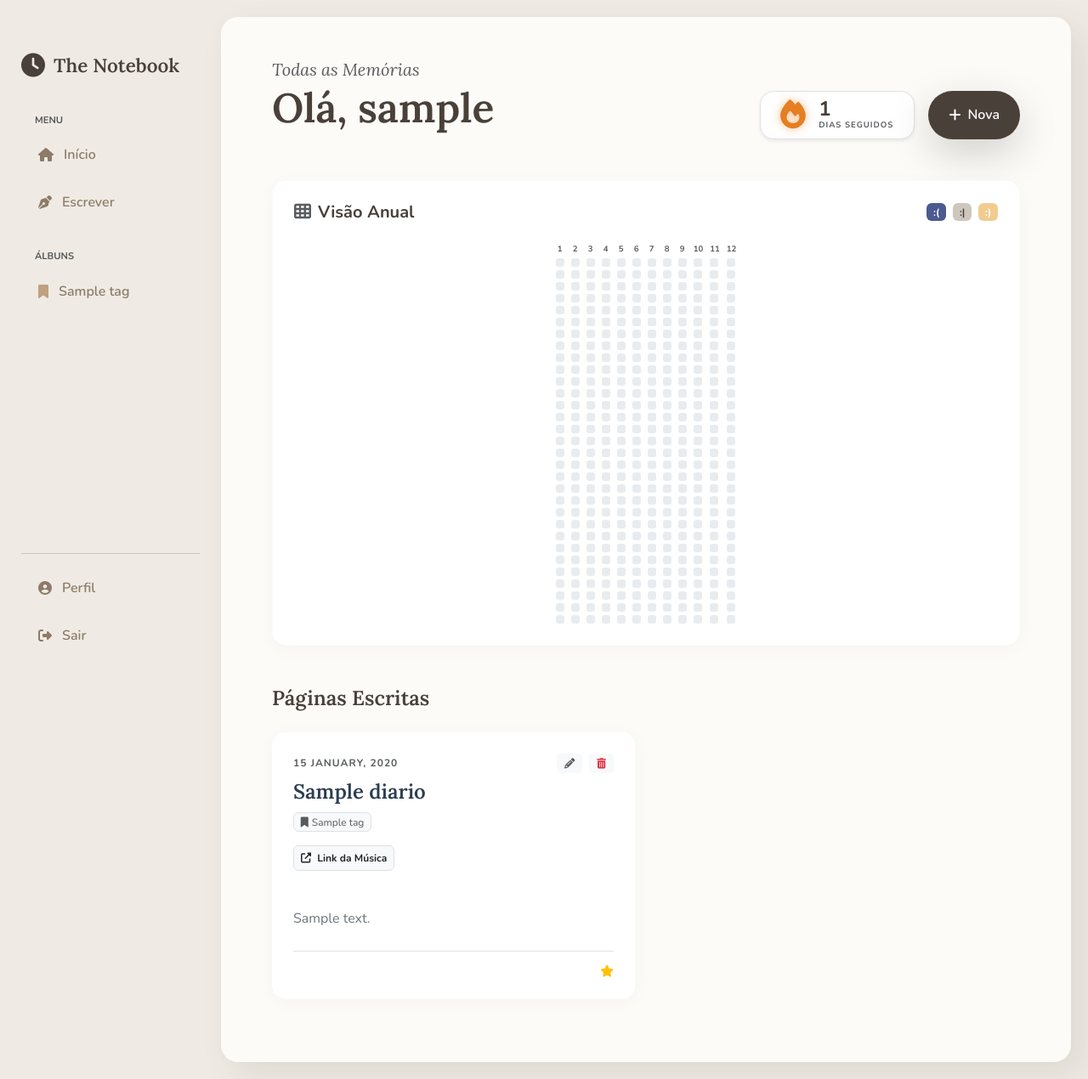
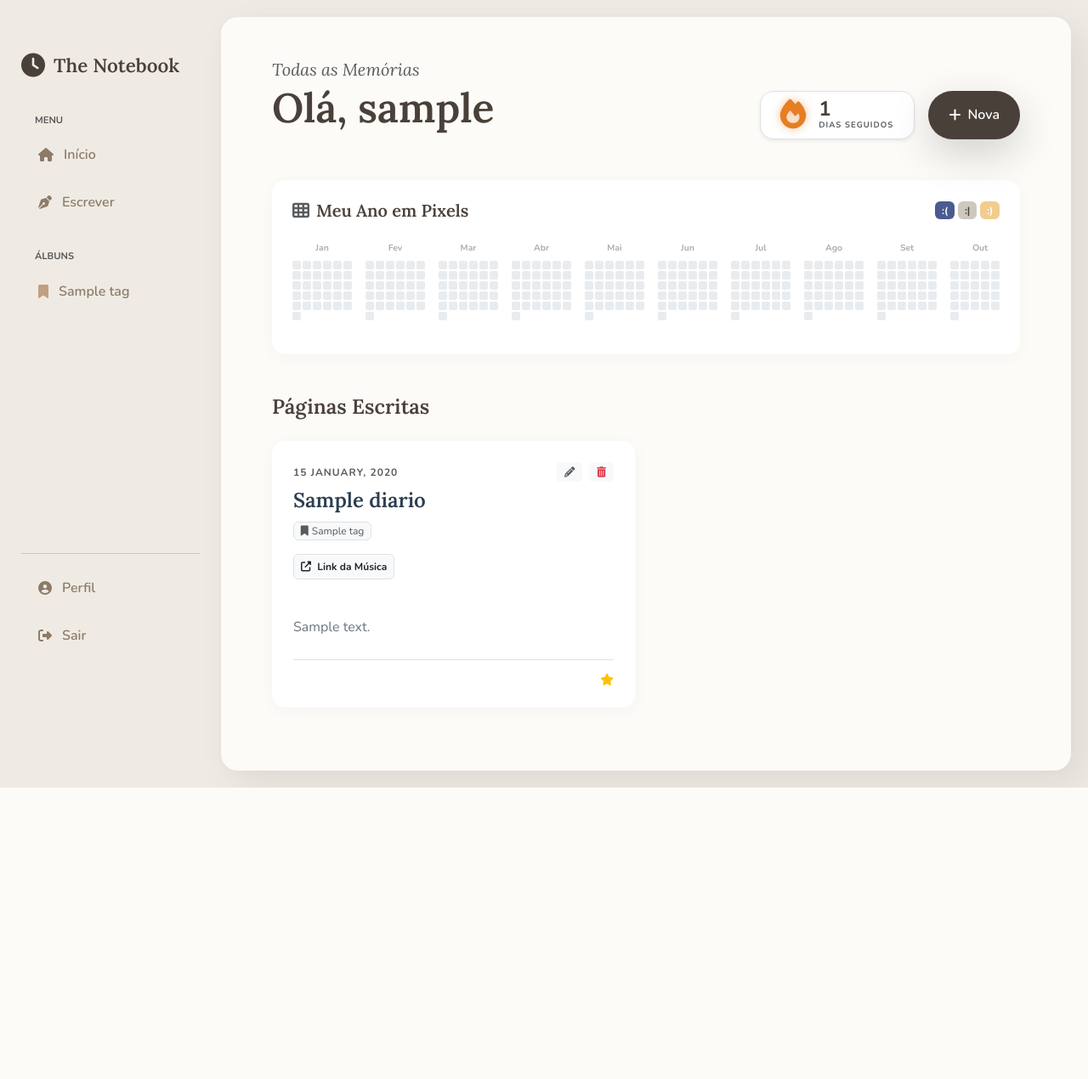
Before and after one commit to duda-mm/Mood-Calendar, a Flask app: page /dashboard in a window 1280 px wide. Shown: the whole page at 85% size. After the commit the page ends 927 px from the top, so only its background shows below. Run offline with Flask 3, Linux system fonts and the light colour scheme; a user stored in the database is signed in; tables that the repository leaves empty hold one stand-in row (values such as "Sample post").

Commit message:
adição de algumas animações

```diff
--- a/app.py
+++ b/app.py
@@ -22,6 +22,8 @@ class User(UserMixin, db.Model):
     id = db.Column(db.Integer, primary_key=True)
     username = db.Column(db.String(50), unique=True, nullable=False)
     email = db.Column(db.String(120), unique=True, nullable=False)
+
+    # AQUI ESTÁ O NOME CORRETO DA COLUNA: password_hash
     password_hash = db.Column(db.String(256), nullable=False)
 
     # NOVOS CAMPOS GAMIFICAÇÃO
@@ -34,6 +36,7 @@ class User(UserMixin, db.Model):
 
     def set_password(self, password):
         self.password_hash = generate_password_hash(password)
+
     def check_password(self, password):
         return check_password_hash(self.password_hash, password)
 
@@ -93,12 +96,8 @@ def dashboard():
 @login_required
 def adicionar():
     if request.method == 'POST':
-        # Converte a data do form
         data_form = datetime.strptime(request.form['data'], '%Y-%m-%d').date()
 
-        # ---------------------------------------------------------
-        # 🛑 VERIFICAÇÃO DE DATA DUPLICADA (CÓDIGO NOVO AQUI)
-        # ---------------------------------------------------------
         memoria_existente = Diario.query.filter_by(
             user_id=current_user.id,
             data_registro=data_form
@@ -107,9 +106,7 @@ def adicionar():
         if memoria_existente:
             flash('Você já escreveu uma memória para este dia! Tente editar a existente no Início.', 'danger')
             return redirect(url_for('adicionar'))
-        # ---------------------------------------------------------
 
-        # --- LÓGICA DA OFENSIVA (DUOLINGO STYLE) ---
         hoje = date.today()
         ontem = hoje - timedelta(days=1)
 
@@ -122,7 +119,6 @@ def adicionar():
             current_user.last_post_date = hoje
             current_user.xp_total = (current_user.xp_total or 0) + 10
 
-        # --- LÓGICA DE TAGS E SALVAMENTO ---
         tag_id_final = None
         if request.form.get('nova_tag'):
             nova_tag = Tag(nome=request.form.get('nova_tag'), user_id=current_user.id)
@@ -156,10 +152,8 @@ def editar(id):
     entrada = Diario.query.get_or_404(id)
     if entrada.user_id != current_user.id: return redirect('/')
     if request.method == 'POST':
-        # Aqui não precisamos verificar duplicidade da mesma forma,
-        # pois o usuário pode estar mantendo a mesma data da própria entrada que está editando.
         entrada.data_registro = datetime.strptime(request.form['data'], '%Y-%m-%d').date()
-        entrada.titulo = request.form.get('titulo') # Atualiza título
+        entrada.titulo = request.form.get('titulo')
         entrada.descricao = request.form['descricao']
         entrada.nota_dia = int(request.form['nota'])
         entrada.humor_cor = request.form['humor_cor']
@@ -198,13 +192,26 @@ def perfil():
         except: flash('Nome de usuário já existe.', 'danger')
     return render_template('profile.html')
 
+# --- ROTA DE LOGIN CORRIGIDA ---
 @app.route('/login', methods=['GET', 'POST'])
 def login():
+    if current_user.is_authenticated:
+        return redirect(url_for('dashboard'))
+
     if request.method == 'POST':
-        user = User.query.filter_by(username=request.form['username']).first()
-        if user and user.check_password(request.form['password']):
-            login_user(user); return redirect('/dashboard')
-        flash('Usuário ou senha incorretos.', 'danger')
+        email_informado = request.form.get('email')
+        senha_informada = request.form.get('senha') # Vem do HTML name="senha"
+
+        usuario = User.query.filter_by(email=email_informado).first()
+
+        # CORREÇÃO APLICADA: usamos 'usuario.password_hash'
+        if usuario and check_password_hash(usuario.password_hash, senha_informada):
+            login_user(usuario)
+            flash('Login realizado com sucesso!', 'success')
+            return redirect(url_for('dashboard'))
+        else:
+            flash('Email ou senha incorretos.', 'danger')
+
     return render_template('login.html')
 
 @app.route('/cadastro', methods=['GET', 'POST'])
--- a/templates/base.html
+++ b/templates/base.html
@@ -11,127 +11,94 @@
 
     <style>
         :root {
-            /* --- CORES BASE DO LAYOUT --- */
             --bg-mesa: #efebe4;
             --bg-papel: #fdfbf7;
             --text-main: #4A403A;
             --text-muted: #8D7B68;
             --accent: #C0A080;
             --sidebar-width: 260px;
-
-            /* --- PALETA BASEADA NA IMAGEM (Gradiente Índigo -> Coral) --- */
-
-            /* 1. Muito Feliz: Ouro Suave (Complementa o rosa do 'Satisfeito') */
             --mood-muito-feliz: #F2CC8F;
-
-            /* 2. Satisfeito/Produtivo: Vermelho Framboesa (O tom da direita da imagem) */
             --mood-satisfeito: #D95D6A;
-
-            /* 3. Mediano: Bege Areia (O centro da imagem, mantido neutro) */
             --mood-mediano: #CDC7BE;
-
-            /* 4. Ansioso/Pensativo: Coral Salmão (O tom laranja da imagem) */
             --mood-ansioso: #FB9F78;
-
-            /* 5. Cansado/Doente: Azul Pervinca (O tom azul claro da imagem) */
             --mood-doente: #8875a6;
-
-            /* 6. Triste: Índigo Profundo (O tom roxo escuro da esquerda da imagem) */
             --mood-triste: #4b5b90;
-
-            /* Cor padrão para dias vazios */
             --mood-vazio: #E9ECEF;
         }
 
         body { background-color: var(--bg-mesa); color: var(--text-main); font-family: 'Nunito', sans-serif; overflow-x: hidden; }
 
-        /* CONFIGURAÇÃO DA PÁGINA (PAPEL) */
         .page-transition {
-            animation: turnPage 1.0s cubic-bezier(0.2, 0.8, 0.2, 1) forwards;
+            animation: turnPage 0.8s cubic-bezier(0.2, 0.8, 0.2, 1) forwards;
             background: var(--bg-papel);
             min-height: 95vh;
-            /* Margem esquerda padrão (para quando tem sidebar) */
             margin: 20px 20px 20px var(--sidebar-width);
             border-radius: 20px;
             box-shadow: -2px 0 15px rgba(0,0,0,0.02), 15px 15px 40px rgba(74, 64, 58, 0.1);
             padding: 50px 60px;
+            position: relative;
+            z-index: 1;
         }
+        .full-center { margin: 0 !important; padding: 0 !important; background: transparent !important; box-shadow: none !important; min-height: 100vh; }
+        @keyframes turnPage { 0% { opacity: 0; transform: translateY(20px); } 100% { opacity: 1; transform: translateY(0); } }
 
-        /* CONFIGURAÇÃO PARA TELA CHEIA (LOGIN/CADASTRO) */
-        /* Essa classe remove a margem lateral e o fundo de papel */
-        .full-center {
-            margin: 0 !important;
-            padding: 0 !important;
-            background: transparent !important;
-            box-shadow: none !important;
-            min-height: 100vh;
-        }
-
-        @keyframes turnPage {
-            0% { opacity: 0; transform: translateY(20px); }
-            100% { opacity: 1; transform: translateY(0); }
-        }
-
-        .sidebar { width: var(--sidebar-width); height: 100vh; position: fixed; padding: 40px 25px; display: flex; flex-direction: column; z-index: 100; }
-
+        .sidebar { width: var(--sidebar-width); height: 100vh; position: fixed; padding: 40px 25px; display: flex; flex-direction: column; z-index: 100; transition: filter 0.8s ease, opacity 0.8s ease; }
         .brand { font-family: 'Lora', serif; font-size: 1.4rem; font-weight: 700; color: var(--text-main); margin-bottom: 40px; display: flex; align-items: center; gap: 10px; }
 
-        .nav-link { color: var(--text-muted); font-weight: 600; padding: 12px 20px; border-radius: 12px; transition: 0.3s; margin-bottom: 8px; display: flex; align-items: center; gap: 12px; }
+        .nav-link { color: var(--text-muted); font-weight: 600; padding: 12px 20px; border-radius: 12px; transition: 0.3s; margin-bottom: 8px; display: flex; align-items: center; gap: 12px; position: relative; overflow: hidden; }
         .nav-link:hover { background-color: rgba(255,255,255,0.6); color: var(--text-main); transform: translateX(5px); }
         .nav-link.active { background-color: white; color: var(--accent); box-shadow: 0 4px 15px rgba(0,0,0,0.05); }
 
-        .custom-card { background: white; border-radius: 16px; padding: 25px; border: 1px solid rgba(0,0,0,0.02); box-shadow: 0 4px 20px rgba(0,0,0,0.03); opacity: 0; animation: fadeInUp 0.8s forwards; }
-        .btn-custom { background-color: var(--text-main); color: white; border-radius: 30px; padding: 10px 30px; border: none; font-weight: 600; transition: 0.3s; }
-        .btn-custom:hover { background-color: var(--accent); transform: translateY(-2px); }
-        .form-control:focus { background-color: white; border-color: var(--accent); box-shadow: none; }
+        /* CARDS SEM ZOOM */
+        .custom-card {
+            background: white; border-radius: 16px; padding: 25px; border: 1px solid rgba(0,0,0,0.02); box-shadow: 0 4px 20px rgba(0,0,0,0.03);
+            transition: box-shadow 0.3s ease, transform 0.3s ease;
+        }
+        .custom-card:hover { transform: translateY(-3px); box-shadow: 0 8px 25px rgba(0,0,0,0.06); }
 
-        @keyframes fadeInUp { from { opacity: 0; transform: translateY(30px); } to { opacity: 1; transform: translateY(0); } }
+        .btn-custom { background-color: var(--text-main); color: white; border-radius: 30px; border: none; font-weight: 600; transition: 0.3s; position: relative; overflow: hidden; }
+        .btn-custom:hover { background-color: var(--accent); transform: translateY(-2px); color: white; }
 
-        /* Classes de Humor (Mapeiam as variáveis do :root) */
-        .bg-muito-feliz { background-color: var(--mood-muito-feliz) !important; color: white; }
-        .bg-satisfeito { background-color: var(--mood-satisfeito) !important; color: white; }
+        /* RIPPLE EFFECT */
+        .ripple { position: absolute; border-radius: 50%; background: rgba(255, 255, 255, 0.4); transform: scale(0); animation: ripple-anim 0.6s linear; pointer-events: none; }
+        @keyframes ripple-anim { to { transform: scale(4); opacity: 0; } }
+
+        /* --- ZEN MODE (Blur CORRETO) --- */
+        /* Apenas sidebar e elementos marcados com blur-target ficam embaçados */
+        body.zen-mode .sidebar { filter: blur(8px); opacity: 0.2; pointer-events: none; }
+        body.zen-mode .blur-target { filter: blur(5px); opacity: 0.3; transition: all 0.8s ease; }
+
+        /* Textarea NUNCA borra */
+        textarea:focus { box-shadow: 0 0 0 4px rgba(192, 160, 128, 0.15); border-color: var(--accent); outline: none; }
+
+        .bg-muito-feliz { background-color: var(--mood-muito-feliz) !important; color: #fff; }
+        .bg-satisfeito { background-color: var(--mood-satisfeito) !important; color: #fff; }
         .bg-mediano { background-color: var(--mood-mediano) !important; color: var(--text-main); }
-        .bg-doente { background-color: var(--mood-doente) !important; color: white; }
-        .bg-ansioso { background-color: var(--mood-ansioso) !important; color: white; }
-        .bg-triste { background-color: var(--mood-triste) !important; color: white; }
+        .bg-ansioso { background-color: var(--mood-ansioso) !important; color: #fff; }
+        .bg-triste { background-color: var(--mood-triste) !important; color: #fff; }
 
-        @keyframes pulseFire {
-            0% { transform: scale(1); }
-            50% { transform: scale(1.1); }
-            100% { transform: scale(1); }
-        }
-        .animate-pulse {
-            animation: pulseFire 2s infinite ease-in-out;
-        }
+        .animate-pulse { animation: pulse 2s infinite; }
+        @keyframes pulse { 0% { transform: scale(1); } 50% { transform: scale(1.1); } 100% { transform: scale(1); } }
     </style>
 </head>
 <body>
-
     {% if current_user.is_authenticated and request.path != '/login' and request.path != '/cadastrar' %}
     <nav class="sidebar">
-        <div class="brand">
-            <i class="fas fa-clock fa-lg"></i>
-            The Notebook
-        </div>
-
+        <div class="brand"><i class="fas fa-clock fa-lg"></i> The Notebook</div>
         <div class="nav flex-column h-100">
             <small class="text-uppercase text-muted fw-bold mb-2 ms-3" style="font-size: 0.7rem;">Menu</small>
             <a href="/dashboard" class="nav-link"><i class="fas fa-home"></i> Início</a>
             <a href="/adicionar" class="nav-link"><i class="fas fa-pen-nib"></i> Escrever</a>
-
             <small class="text-uppercase text-muted fw-bold mb-2 ms-3 mt-4" style="font-size: 0.7rem;">Álbuns</small>
             <div style="max-height: 40vh; overflow-y: auto;">
                 {% if sidebar_tags %}
                     {% for tag in sidebar_tags %}
-                        <a href="/dashboard?tag_id={{ tag.id }}" class="nav-link">
-                            <i class="fas fa-bookmark" style="color: var(--accent);"></i> {{ tag.nome }}
-                        </a>
+                        <a href="/dashboard?tag_id={{ tag.id }}" class="nav-link"><i class="fas fa-bookmark" style="color: var(--accent);"></i> {{ tag.nome }}</a>
                     {% endfor %}
                 {% else %}
                     <span class="ms-3 small text-muted fst-italic">Vazio...</span>
                 {% endif %}
             </div>
-
             <div class="mt-auto">
                 <hr class="text-muted opacity-25">
                 <a href="/perfil" class="nav-link"><i class="fas fa-user-circle"></i> Perfil</a>
@@ -151,7 +118,6 @@
                 </div>
             {% endif %}
         {% endwith %}
-
         {% block conteudo %}{% endblock %}
     </div>
 
@@ -160,11 +126,29 @@
         var tooltipTriggerList = [].slice.call(document.querySelectorAll('[data-bs-toggle="tooltip"]'))
         var tooltipList = tooltipTriggerList.map(function (tooltipTriggerEl) { return new bootstrap.Tooltip(tooltipTriggerEl) })
 
-        document.addEventListener("DOMContentLoaded", function() {
-            const elements = document.querySelectorAll('.custom-card');
-            elements.forEach((el, index) => {
-                el.style.animationDelay = `${index * 0.1}s`;
-            });
+        /* Ripple (Efeito Água) */
+        document.addEventListener('click', function (e) {
+            const target = e.target.closest('.btn-custom') || e.target.closest('.nav-link');
+            if (target) {
+                const circle = document.createElement('span');
+                const diameter = Math.max(target.clientWidth, target.clientHeight);
+                const radius = diameter / 2;
+                const rect = target.getBoundingClientRect();
+                circle.style.width = circle.style.height = `${diameter}px`;
+                circle.style.left = `${e.clientX - rect.left - radius}px`;
+                circle.style.top = `${e.clientY - rect.top - radius}px`;
+                circle.classList.add('ripple');
+                const oldRipple = target.querySelector('.ripple');
+                if (oldRipple) oldRipple.remove();
+                target.appendChild(circle);
+            }
+        });
+
+        /* Zen Mode (Ativa o blur apenas quando foca no textarea) */
+        const inputs = document.querySelectorAll('textarea');
+        inputs.forEach(input => {
+            input.addEventListener('focus', () => document.body.classList.add('zen-mode'));
+            input.addEventListener('blur', () => document.body.classList.remove('zen-mode'));
         });
     </script>
 </body>
--- a/templates/dashboard.html
+++ b/templates/dashboard.html
@@ -1,7 +1,7 @@
 {% extends "base.html" %}
 {% block conteudo %}
 
-<div class="d-flex flex-column flex-md-row justify-content-between align-items-end mb-5 gap-3">
+<div class="d-flex flex-column flex-md-row justify-content-between align-items-end mb-5 gap-3 blur-target">
     <div>
         <h5 class="text-muted mb-1 fst-italic" style="font-family: 'Lora', serif;">{{ filtro_nome if filtro_nome else 'Minhas Memórias' }}</h5>
         <h1 class="fw-bold display-5" style="color: var(--text-main); font-family: 'Lora', serif;">
@@ -30,49 +30,56 @@
     </div>
 </div>
 
-<div class="custom-card mb-5">
+<div class="custom-card mb-5 p-4 border-0 blur-target">
     <div class="d-flex justify-content-between align-items-center mb-4">
-        <h5 class="fw-bold m-0"><i class="fas fa-th me-2 text-muted"></i>Visão Anual</h5>
-        <div class="d-flex gap-2">
+        <h5 class="fw-bold m-0" style="font-family: 'Lora', serif;"><i class="fas fa-th me-2 text-muted"></i>Meu Ano em Pixels</h5>
+        <div class="d-flex gap-1">
             <span class="badge bg-triste" title="Triste">:(</span>
             <span class="badge bg-mediano" title="Mediano">:|</span>
             <span class="badge bg-muito-feliz" title="Muito Feliz">:)</span>
         </div>
     </div>
-    <div class="d-flex flex-wrap gap-2 justify-content-center">
+
+    <div class="d-flex flex-nowrap gap-3 overflow-x-auto pb-3 align-items-start" style="scrollbar-width: thin;">
+        {% set nomes_meses = ['Jan', 'Fev', 'Mar', 'Abr', 'Mai', 'Jun', 'Jul', 'Ago', 'Set', 'Out', 'Nov', 'Dez'] %}
         {% for mes in range(1, 13) %}
-            <div class="d-flex flex-column gap-1">
-                <span class="text-center text-muted small fw-bold" style="font-size: 0.6rem;">{{ mes }}</span>
-                <div class="d-flex flex-column gap-1">
+
+        <div class="text-center flex-shrink-0">
+            <small class="d-block text-muted fw-bold mb-2 opacity-50" style="font-size: 0.65rem;">{{ nomes_meses[mes - 1] }}</small>
+
+            <div class="d-grid justify-content-center" style="grid-template-columns: repeat(6, 1fr); gap: 2px;">
                 {% for dia in range(1, 32) %}
                     {% set data_str = '%04d-%02d-%02d' % (ano_atual, mes, dia) %}
                     {% set cor = mapa_humor.get(data_str) %}
-                    <div style="width: 10px; height: 10px; border-radius: 3px;
-                                background-color: {% if cor %}var(--mood-{{cor}}){% else %}var(--mood-vazio){% endif %};"
-                         title="{{ data_str }}" data-bs-toggle="tooltip"></div>
+
+                    <div style="width: 10px; height: 10px; border-radius: 2px;
+                                background-color: {% if cor %}var(--mood-{{cor}}){% else %}#e9ecef{% endif %};"
+                         data-bs-toggle="tooltip" title="{{ dia }}/{{ mes }}: {{ cor }}">
+                    </div>
                 {% endfor %}
-                </div>
             </div>
+        </div>
         {% endfor %}
     </div>
 </div>
 
-<h4 class="fw-bold mb-4" style="font-family: 'Lora', serif;">Páginas Escritas</h4>
+<h4 class="fw-bold mb-4 blur-target" style="font-family: 'Lora', serif;">Páginas Escritas</h4>
 
 <div class="row">
     {% for entrada in entradas %}
     <div class="col-md-6 mb-4">
         <div class="custom-card h-100 position-relative"
-             style="border-left: 5px solid var(--mood-{{ entrada.humor_cor if entrada.humor_cor else 'mediano' }});">
+             style="border-left: 5px solid var(--mood-{{ entrada.humor_cor if entrada.humor_cor else 'mediano' }}); cursor: pointer;"
+             onclick="window.location='/editar/{{ entrada.id }}';">
 
             <div class="d-flex justify-content-between align-items-center mb-2">
                 <span class="fw-bold text-uppercase text-muted" style="font-size: 0.75rem; letter-spacing: 1px;">
                     {{ entrada.data_registro.strftime('%d %B, %Y') }}
                 </span>
 
-                <div class="d-flex gap-2">
-                    <a href="/editar/{{ entrada.id }}" class="text-muted btn btn-sm btn-light py-0 px-2" title="Editar"><i class="fas fa-pencil-alt small"></i></a>
-                    <a href="/excluir/{{ entrada.id }}" class="text-danger btn btn-sm btn-light py-0 px-2" title="Excluir" onclick="return confirm('Rasgar esta página?')"><i class="fas fa-trash-alt small"></i></a>
+                <div class="d-flex gap-2" style="position: relative; z-index: 5;">
+                    <a href="/editar/{{ entrada.id }}" class="text-muted btn btn-sm btn-light py-0 px-2" title="Editar" onclick="event.stopPropagation();"><i class="fas fa-pencil-alt small"></i></a>
+                    <a href="/excluir/{{ entrada.id }}" class="text-danger btn btn-sm btn-light py-0 px-2" title="Excluir" onclick="event.stopPropagation(); return confirm('Rasgar esta página?')"><i class="fas fa-trash-alt small"></i></a>
                 </div>
             </div>
 
@@ -89,14 +96,14 @@
 
             {% if entrada.link_musica and 'youtu' in entrada.link_musica %}
                 {% set video_id = entrada.link_musica.split('v=')[-1].split('&')[0] if 'v=' in entrada.link_musica else entrada.link_musica.split('/')[-1] %}
-                <div class="mb-3 d-flex align-items-center gap-3 bg-light p-2 rounded-3 border">
+                <div class="mb-3 d-flex align-items-center gap-3 bg-light p-2 rounded-3 border" style="position: relative; z-index: 5;" onclick="event.stopPropagation();">
                     <img src="https://img.youtube.com/vi/{{ video_id }}/0.jpg" style="width: 50px; height: 50px; object-fit: cover; border-radius: 5px;">
                     <a href="{{ entrada.link_musica }}" target="_blank" class="text-decoration-none text-dark small fw-bold text-truncate" style="max-width: 200px;">
                         <i class="fas fa-play-circle me-1 text-danger"></i> {{ entrada.musica_dia or 'Ouvir Música' }}
                     </a>
                 </div>
             {% elif entrada.link_musica %}
-                <div class="mb-3">
+                <div class="mb-3" style="position: relative; z-index: 5;" onclick="event.stopPropagation();">
                     <a href="{{ entrada.link_musica }}" target="_blank" class="badge bg-light text-dark text-decoration-none border p-2">
                         <i class="fas fa-external-link-alt me-1"></i> Link da Música
                     </a>
```
Also changed, not shown: templates/login.html (+8 -10 lines).
